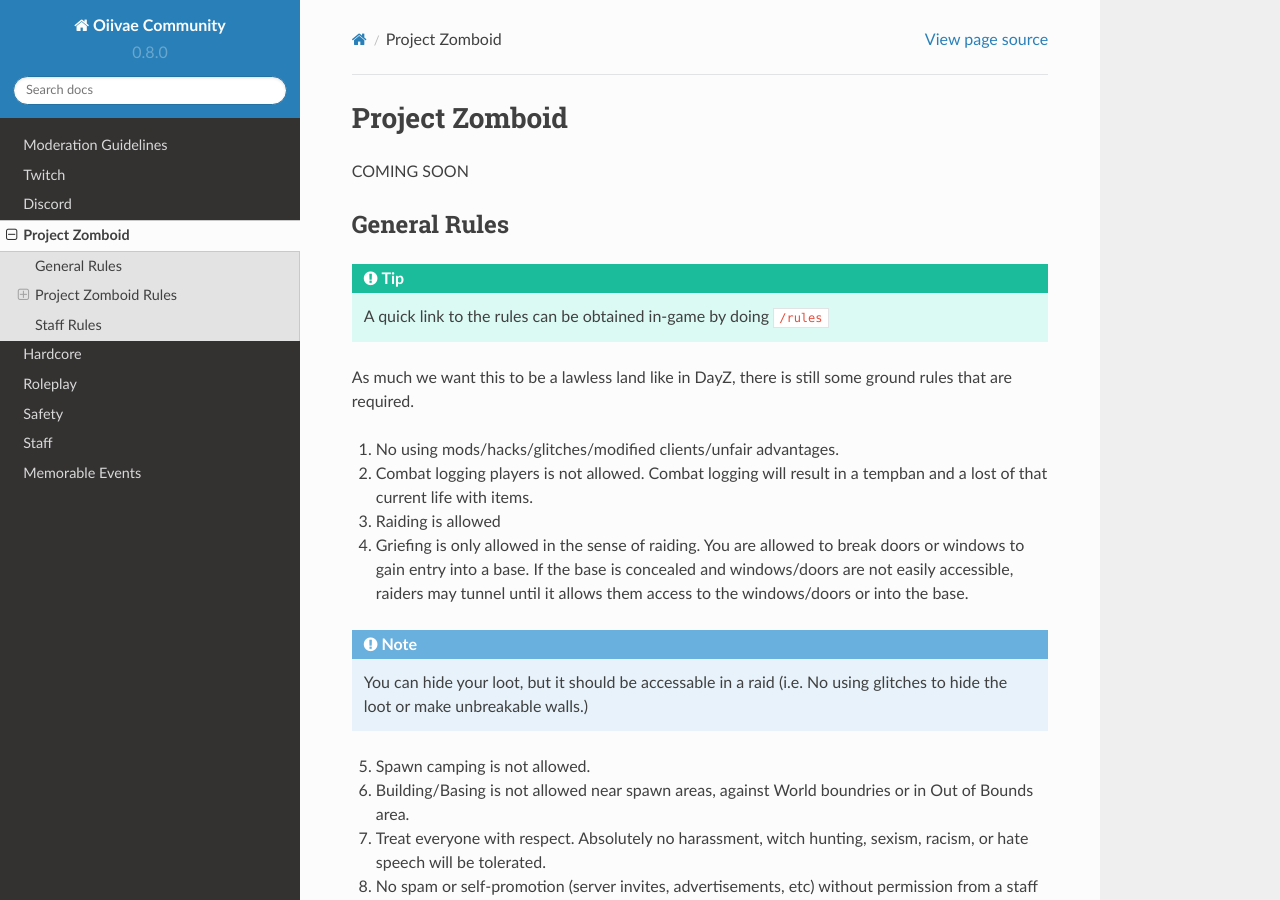
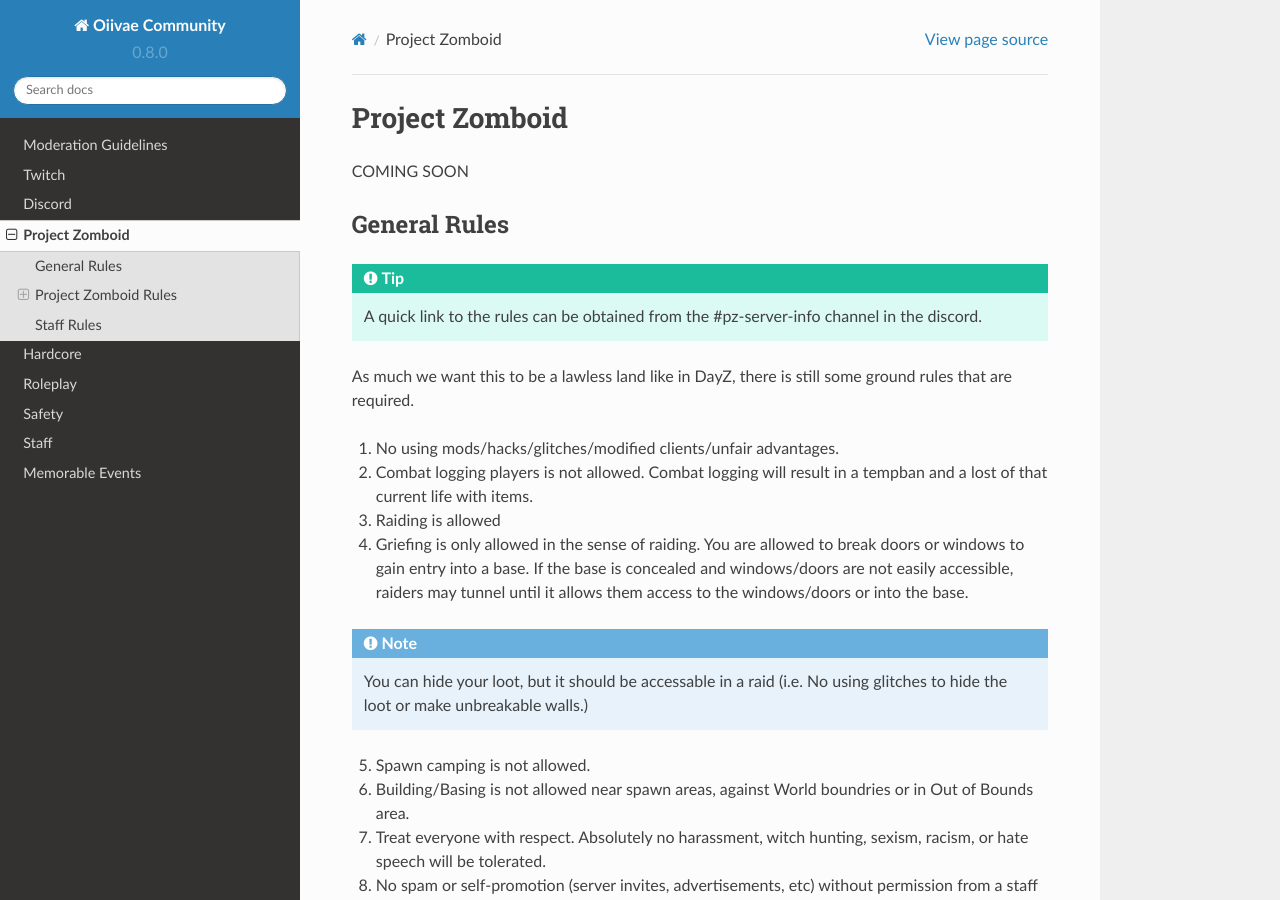
Before and after one commit to nerdyjohnny/ovidoc, a Sphinx documentation site: the page built from docs/source/pz.rst, in a window 1280 px wide and 900 px high. Built offline with Sphinx 7.4.7 and the Read the Docs theme 2.0.0, drawn with Linux system fonts in a browser that asks for light colours.

Commit message:
Update pz.rst

```diff
--- a/docs/source/pz.rst
+++ b/docs/source/pz.rst
@@ -9,7 +9,7 @@
 General Rules
 -----------
 
-.. TIP:: A quick link to the rules can be obtained in-game by doing ``/rules``
+.. TIP:: A quick link to the rules can be obtained from the #pz-server-info channel in the discord.
 
 
 As much we want this to be a lawless land like in DayZ, there is still some ground rules that are required.
```
